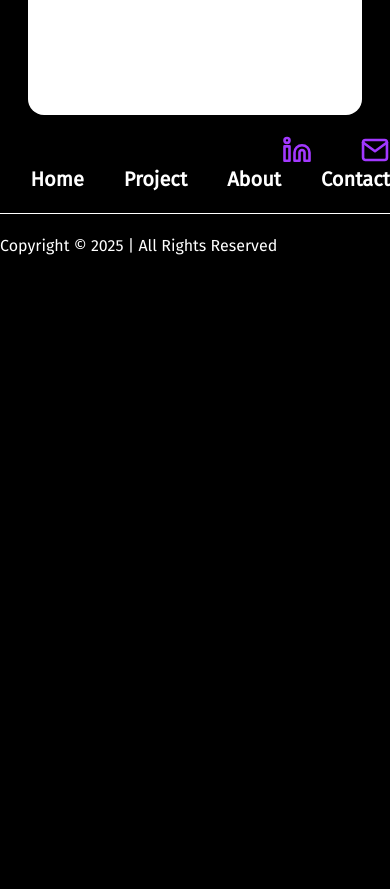
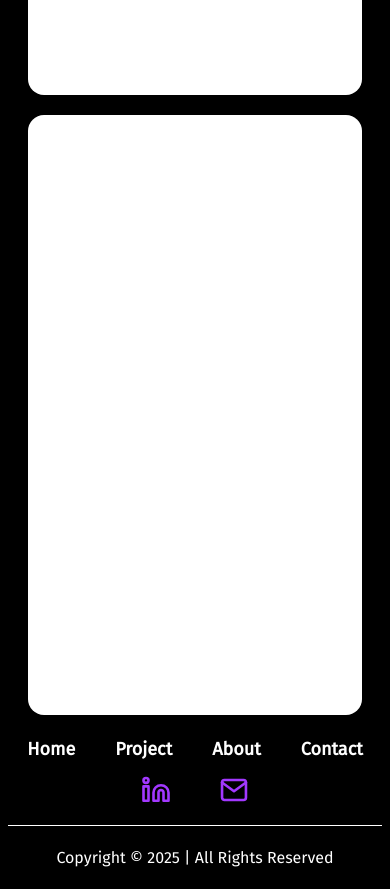
Before and after one commit to VinhTuan-Nguyen/Portfolio, a Next.js app: page / in a window 390 px wide. Shown: the part 1560-2449 px from the top of the page. Before the commit the page ends 1837 px from the top, so only its background shows below. Built offline with nearby package versions, Linux system fonts and the light colour scheme.

Commit message:
fix: update footer layout for improved responsiveness and consistency

```diff
--- a/src/app/page.tsx
+++ b/src/app/page.tsx
@@ -29,10 +29,10 @@ export default function Home() {
       <Image src="/images/svg/page-break.svg" width={500} height={30} alt="Page break section" />
       <section className="w-full flex flex-col items-center">
         <h2 className="font-semibold text-xl md:text-2xl lg:text-3xl pt-2 pb-15">My Project</h2>
-        <div className="grid grid-cols-1 sm:grid-cols-2 md:grid-cols-3 gap3 sm:gap-5 md:gap-7 w-full space-y-5 sm:space-y-0 px-5 sm:px-3">
-          <div className="bg-white h-100 w-full rounded-2xl"></div>
-          <div className="bg-white h-100 w-full rounded-2xl"></div>
-          <div className="bg-white h-100 w-full rounded-2xl"></div>
+        <div className="grid grid-cols-1 sm:grid-cols-2 lg:grid-cols-3 gap3 sm:gap-5 md:gap-7 w-full space-y-5 sm:space-y-0 px-5 sm:px-3">
+          <div className="bg-white h-150 w-full rounded-2xl"></div>
+          <div className="bg-white h-150 w-full rounded-2xl"></div>
+          <div className="bg-white h-150 w-full rounded-2xl"></div>
         </div>
       </section>
     </div>
--- a/src/components/common/footer.tsx
+++ b/src/components/common/footer.tsx
@@ -4,8 +4,9 @@ import Link from "next/link";
 
 export default function Footer() {
     return (
-        <footer className="py-[5%] mx-auto w-full container space-y-5">
-            <div className="flex flex-col sm:flex-rol justify-between items-end">
+        <footer className="py-[5%]">
+            <div className="flex flex-col items-center mx-auto container space-y-5 px-2 sm:px:5 md:px-10 lg:px-20">
+                <div className="w-full flex flex-col-reverse md:flex-row justify-between items-center md:items-end">
                     <div className="flex space-x-12">
                         <Link href="/#" className="relative w-[30px] h-[30px]">
                             <Image src='/images/svg/linkedin-icon.svg' alt="Linkedin icon" fill={true} />
@@ -14,12 +15,12 @@ export default function Footer() {
                             <Image src='/images/svg/mail-icon.svg' alt="Linkedin icon" fill={true} />
                         </Link>
                     </div>
-                <div className="space-x-10">
+                    <div className="space-x-10 pb-3 md:pb-0">
                         {PAGE_ROUTES.map((route) => (
                             <Link
                                 key={route.order}
                                 href={route.path}
-                            className="text-xl inline-block font-extrabold"
+                                className="text-lg md:text-xl inline-block font-extrabold hover:text-custom"
                             >
                                 {route.pageName}
                             </Link>
@@ -28,6 +29,7 @@ export default function Footer() {
                 </div>
                 <div className="w-full h-[1px] bg-white"></div>
                 <p>Copyright © 2025 | All Rights Reserved</p>
+            </div>
         </footer>
     )
 }
```
Lines whose indentation alone changed are shown as unchanged.
